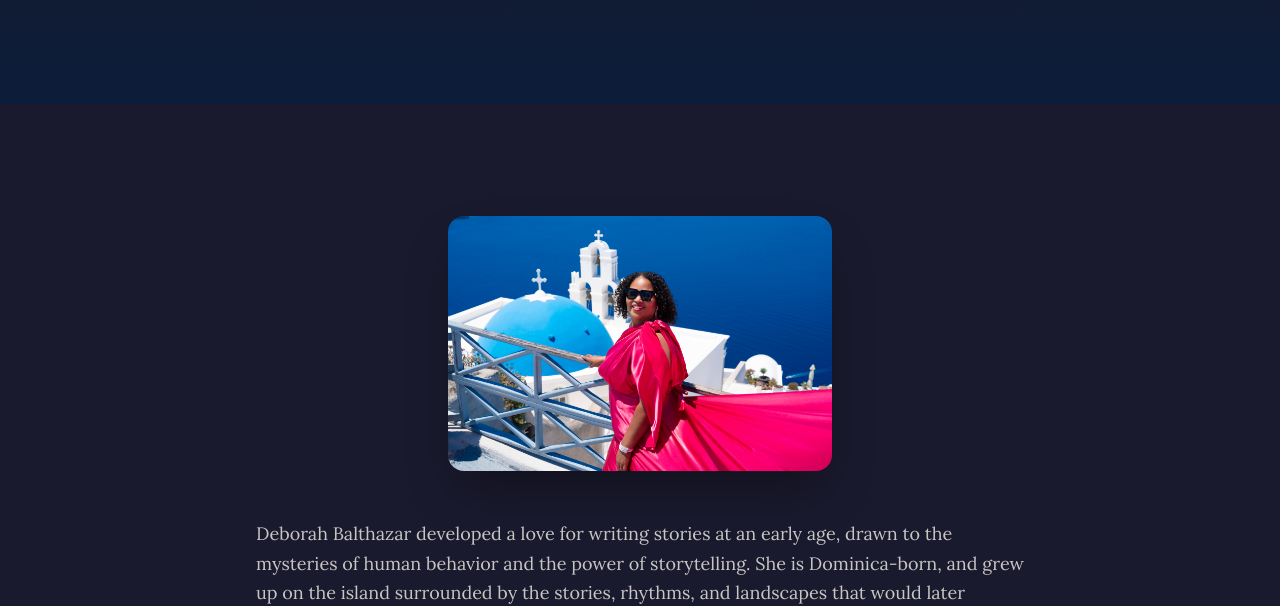
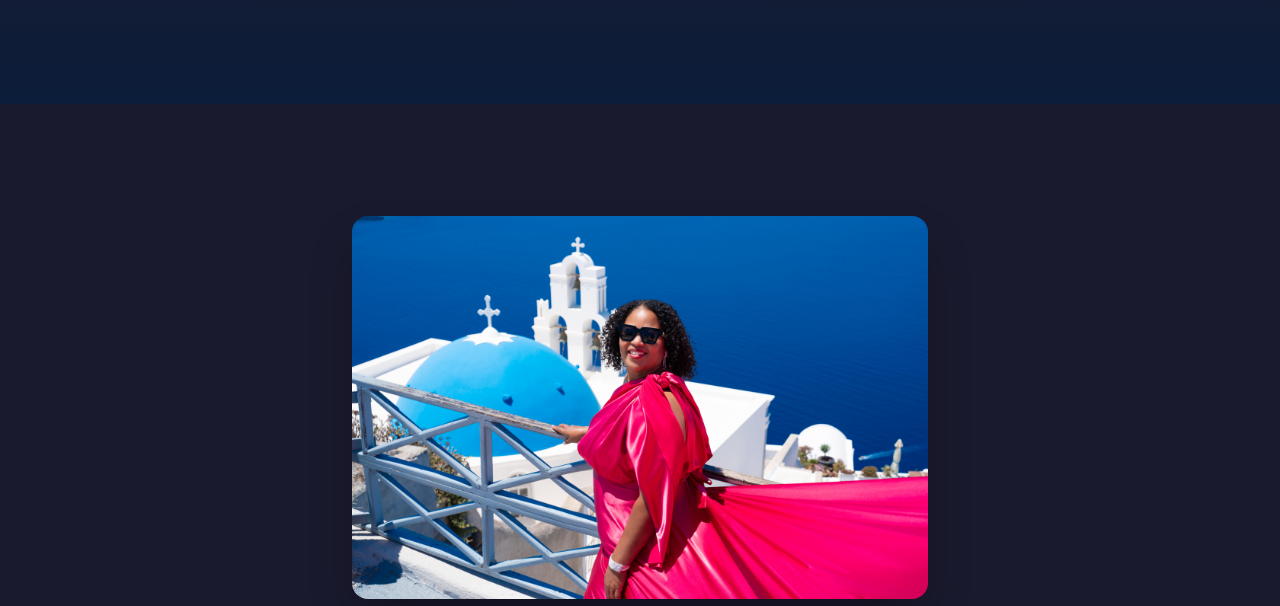
Before and after one commit to JoshuaFrancis/Secrets-of-Pagua-Bay, an Astro site: page /about in a window 1280 px wide. Shown: the part 348-954 px from the top of the page. Built offline with nearby package versions, Linux system fonts and the light colour scheme; Astro itself is replaced by a stand-in of ours; a web font is replaced by a local one.

Commit message:
Make author photo larger on about page

```diff
--- a/src/pages/about.astro
+++ b/src/pages/about.astro
@@ -24,7 +24,7 @@ import EmailSignup from '../components/EmailSignup.astro';
       <div class="max-w-3xl mx-auto">
         <!-- Author Photo -->
         <div class="section-fade mb-12 flex justify-center">
-          <div class="relative w-72 sm:w-80 md:w-96 overflow-hidden rounded-2xl shadow-2xl shadow-black/40">
+          <div class="relative w-full sm:w-[28rem] md:w-[32rem] lg:w-[36rem] overflow-hidden rounded-2xl shadow-2xl shadow-black/40">
             <img
               src="/images/deborah-balthazar.jpg"
               alt="Deborah Balthazar"
```
